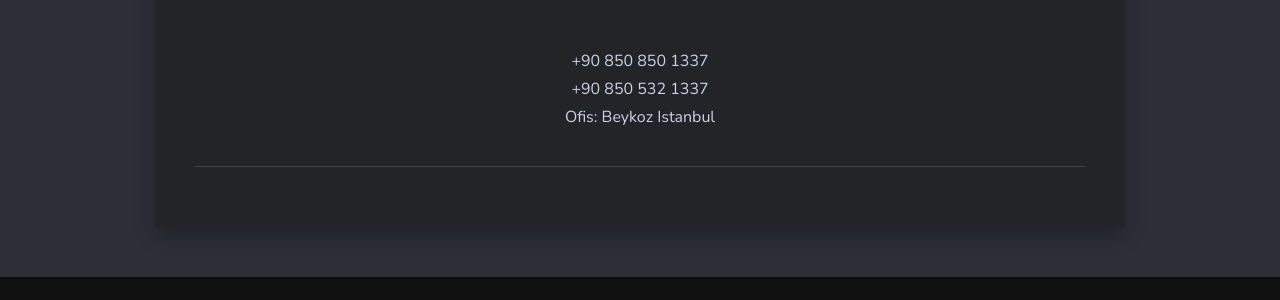
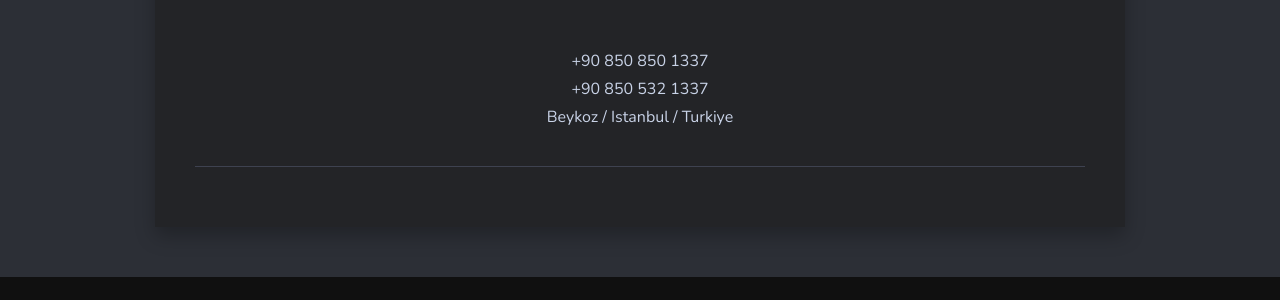
Before and after one commit to 1337software/1337software.github.io, a Jekyll site: the page built from _pages/iletisim.md, in a window 1280 px wide. Shown: the part 250-550 px from the top of the page. Built offline with Jekyll 4.4.1, drawn with Linux system fonts in a browser that asks for light colours; nearby versions of some CDN libraries.

Commit message:
Update iletisim.md

```diff
--- a/_pages/iletisim.md
+++ b/_pages/iletisim.md
@@ -8,4 +8,4 @@ permalink: /iletisim/
 
 <br><center>+90 850 850 1337
 <br><center>+90 850 532 1337
-<br><center>Ofis: Beykoz Istanbul
+<br><center>Beykoz / Istanbul / Turkiye
```
